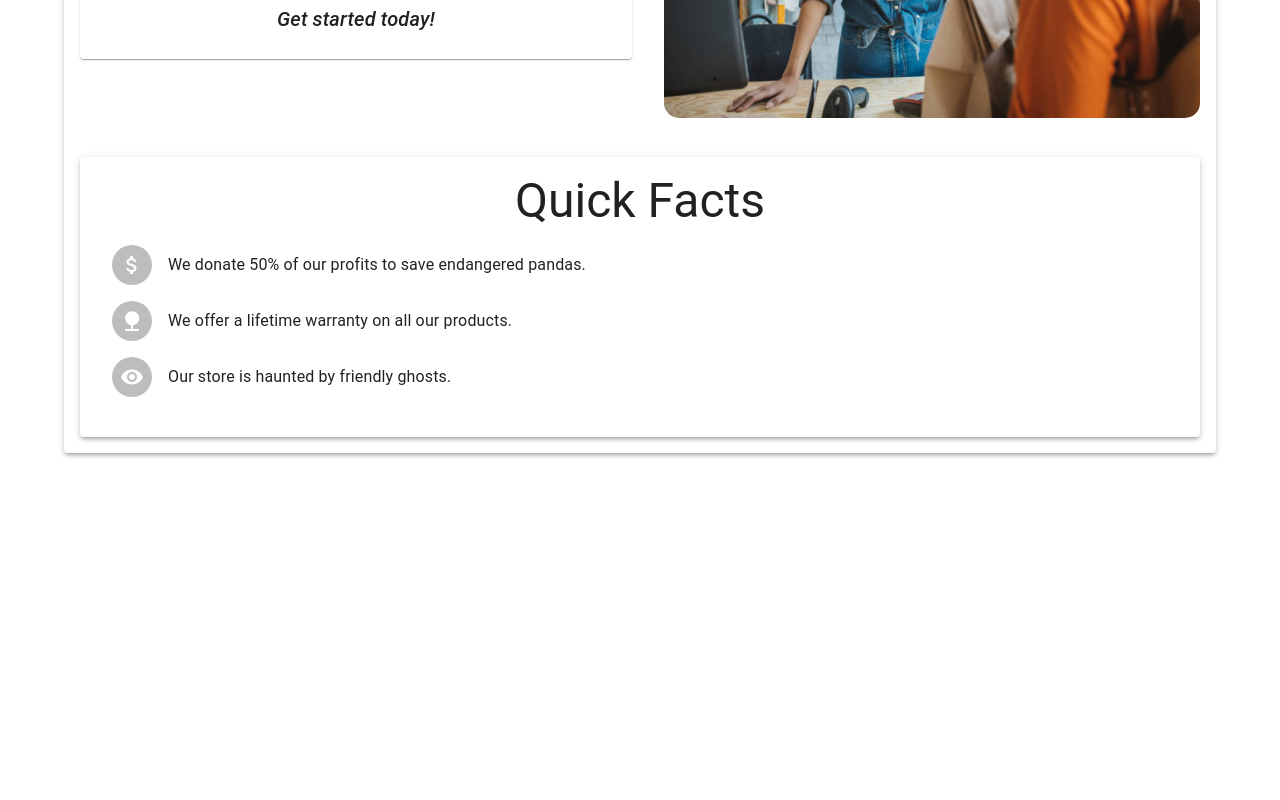
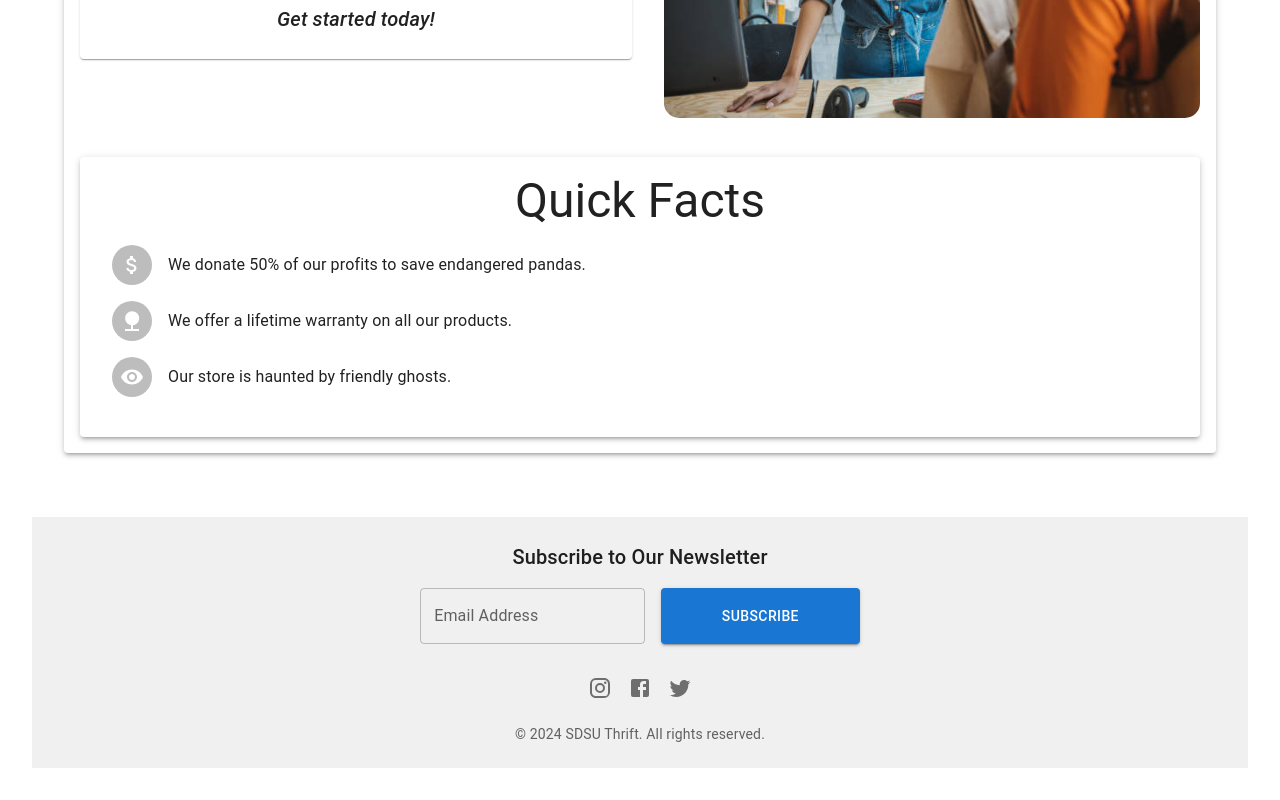
Before and after one commit to leanneallen/sdsu-thrift, a React (Vite) app in the folder thrift/frontend/: page /About in a window 1280 px wide. Shown: the part 463-1263 px from the top of the page. Before the commit the page ends 1012 px from the top, so only its background shows below. Built offline with nearby package versions, Linux system fonts and the light colour scheme; no server answers.

Commit message:
footahhh
footlong

```diff
--- a/thrift/frontend/src/pages/About.jsx
+++ b/thrift/frontend/src/pages/About.jsx
@@ -5,6 +5,7 @@ import thriftStorePic from '../assets/thriftstorepic.jpg';
 import NatureIcon from '@mui/icons-material/Nature';
 import AttachMoneyIcon from '@mui/icons-material/AttachMoney';
 import GhostIcon from '@mui/icons-material/Visibility'; // Simulating a ghost icon
+import Footer from './Footer'; // Ensure this path is correct based on your project structure
 
 function AboutPage() {
   return (
@@ -77,6 +78,7 @@ function AboutPage() {
           </Card>
         </Card>
       </Box>
+      <Footer /> {/* Added Footer here */}
     </>
   );
 }
--- /dev/null
+++ b/thrift/frontend/src/pages/Footer.jsx
@@ -0,0 +1,41 @@
+// Footer.jsx
+import React from 'react';
+import { Box, TextField, Button, IconButton, Typography } from '@mui/material';
+import InstagramIcon from '@mui/icons-material/Instagram';
+import FacebookIcon from '@mui/icons-material/Facebook';
+import TwitterIcon from '@mui/icons-material/Twitter';
+
+const Footer = () => {
+    return (
+        <Box sx={{ width: '100%', padding: 3, backgroundColor: '#f0f0f0', textAlign: 'center' }}>
+            <Typography variant="h6" gutterBottom>
+                Subscribe to Our Newsletter
+            </Typography>
+            <Box
+                component="form"
+                sx={{ '& > :not(style)': { m: 1, width: '25ch' }, justifyContent: 'center', display: 'flex' }}
+                noValidate
+                autoComplete="off"
+            >
+                <TextField label="Email Address" variant="outlined" />
+                <Button variant="contained" color="primary">Subscribe</Button>
+            </Box>
+            <Box sx={{ padding: 2 }}>
+                <IconButton aria-label="Instagram">
+                    <InstagramIcon />
+                </IconButton>
+                <IconButton aria-label="Facebook">
+                    <FacebookIcon />
+                </IconButton>
+                <IconButton aria-label="Twitter">
+                    <TwitterIcon />
+                </IconButton>
+            </Box>
+            <Typography variant="body2" color="textSecondary">
+                © 2024 SDSU Thrift. All rights reserved.
+            </Typography>
+        </Box>
+    );
+}
+
+export default Footer;
--- a/thrift/frontend/src/pages/Home.jsx
+++ b/thrift/frontend/src/pages/Home.jsx
@@ -4,6 +4,8 @@ import Header from '../components/Header'
 import AdvancedCarousel from '../components/Carousel'
 import { Grid } from '@mui/material'
 import { Box, Typography } from '@mui/material'
+import Footer from './Footer';
+
 
 function HomePage() {
 
--- a/thrift/frontend/src/pages/Support.jsx
+++ b/thrift/frontend/src/pages/Support.jsx
@@ -2,6 +2,7 @@ import * as React from 'react';
 import { Typography, Box, TextField, Button, Accordion, AccordionSummary, AccordionDetails } from '@mui/material';
 import ExpandMoreIcon from '@mui/icons-material/ExpandMore';
 import Header from '../components/Header';
+import Footer from './Footer';
 
 function SupportPage() {
   return (
```
